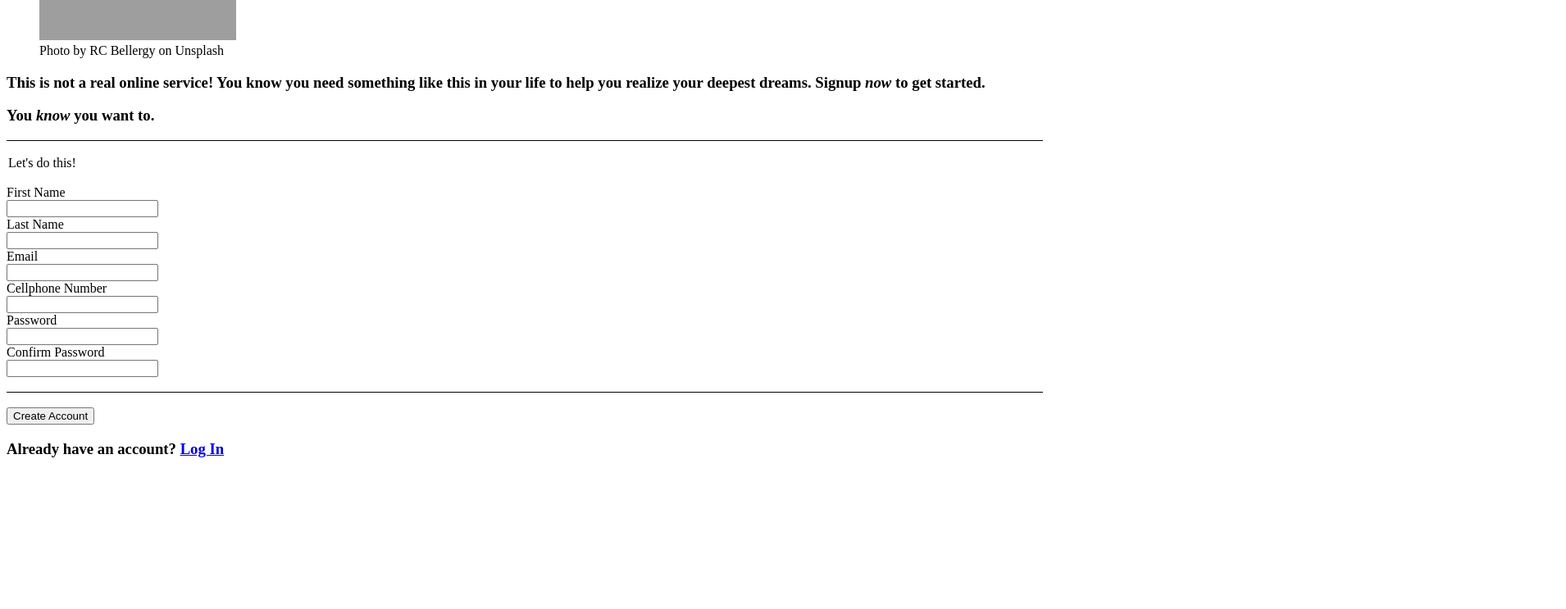
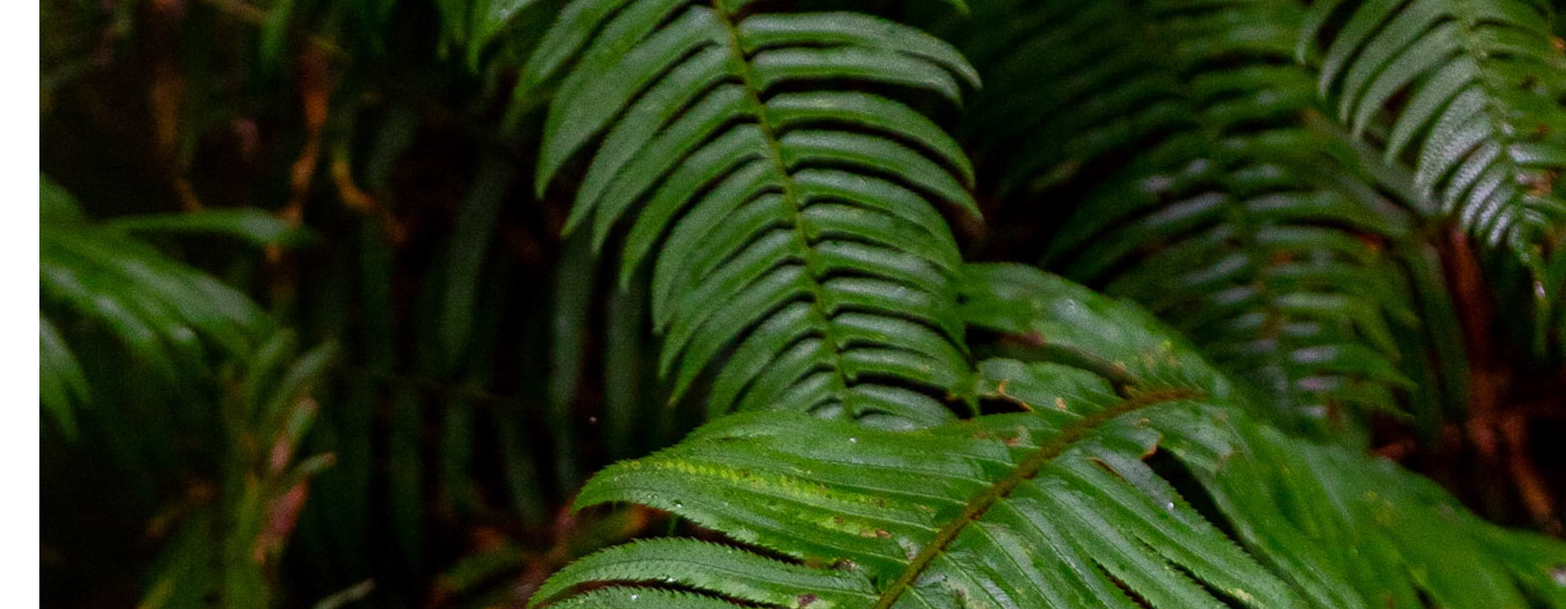
Before and after one commit to jlynyrd18/top-signup, a plain HTML site: page index.html in a window 1280 px wide. Shown: the part 147-890 px from the top of the page at 82% size, 1910 px wide, since content can reach past the window. Before the commit the page ends 800 px from the top, so only its background shows below. Drawn offline with Linux system fonts and the light colour scheme; grey boxes are pictures that could not be loaded.

Commit message:
added img for when screen size is large

```diff
--- a/index.html
+++ b/index.html
@@ -11,6 +11,7 @@
     <div class="container">
         <div class="picture">
             <figure>
+                <img src="halie-west-unsplash.jpg" alt="leaves" class="leaves">
                 <img src="mountains.jpg" alt="mountains" class="mountains">
                 <figcaption>Photo by RC Bellergy on Unsplash</figcaption>
                 <div>
```
